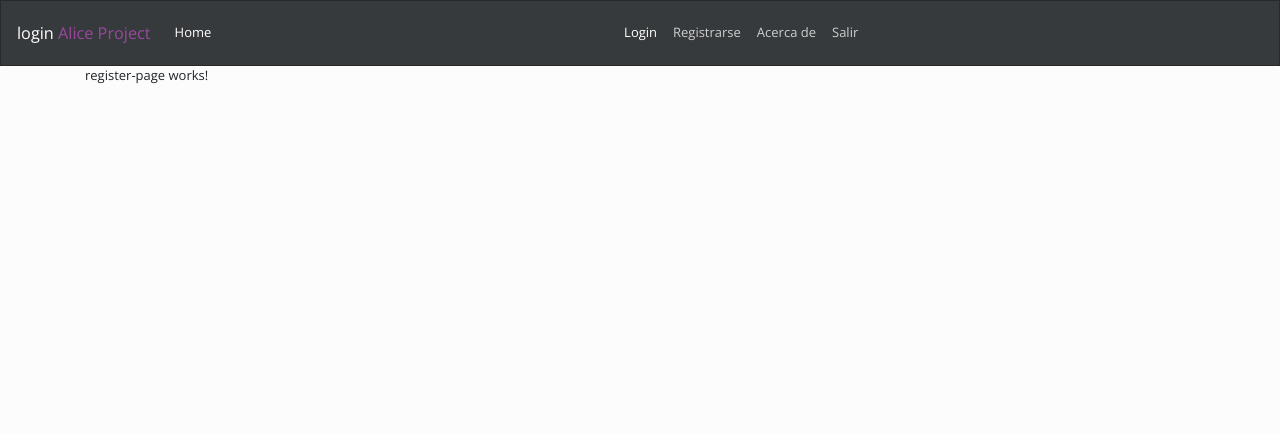
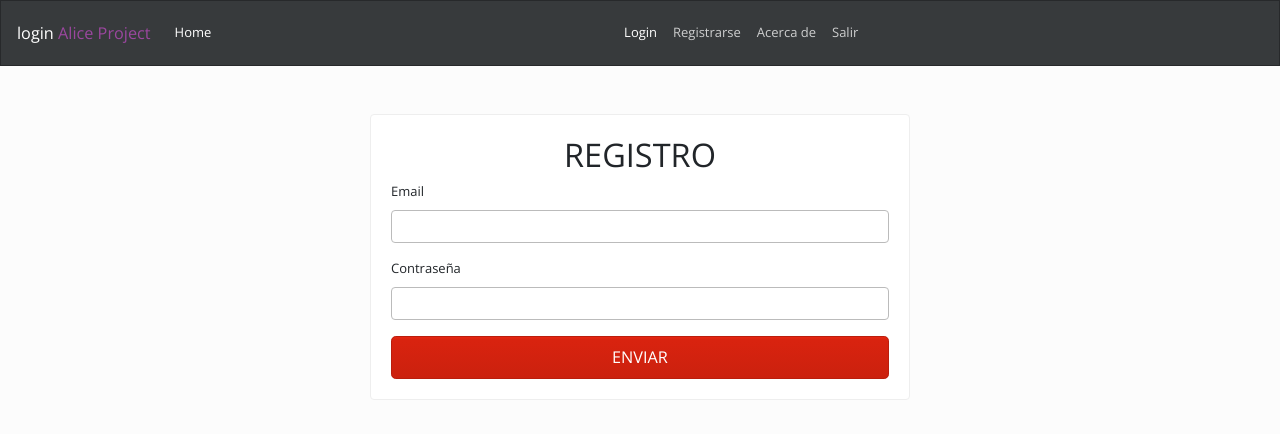
Before and after one commit to martinAjucum/frontendpg, an Angular app: page /register in a window 1280 px wide. Shown: the top 434 px of the page. Built offline with nearby package versions, Linux system fonts and the light colour scheme.

Commit message:
Register added

```diff
--- a/src/app/componentes/register-page/register-page.component.html
+++ b/src/app/componentes/register-page/register-page.component.html
@@ -1 +1,20 @@
-<p>register-page works!</p>
+<div class="row">
+        <div class="col-md-6 mx-auto mt-5">
+            <div class="card">
+                <div class="card-body">
+                    <h1 class="text-center">REGISTRO</h1>
+                    <form>
+                        <div class="form-group">
+                            <label for="email">Email</label>
+                            <input type="email" name="email" id="email" class="form-control">
+                        </div>
+                        <div class="form-group">
+                            <label for="password">Contraseña</label>
+                            <input type="password" name="password" id="password" class="form-control">
+                        </div>
+                        <input type="button" value="ENVIAR" class="btn btn-primary btn-block btn-lg">
+                    </form>
+                </div>
+            </div>
+        </div>
+    </div>
```
